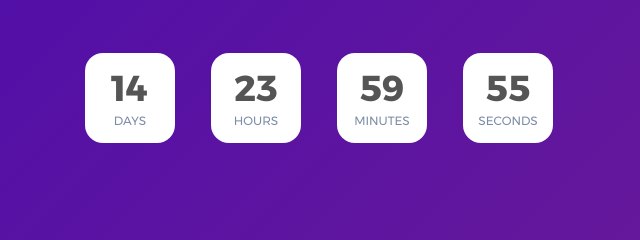
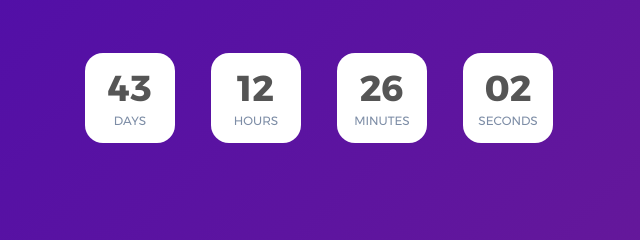
Before and after one commit to powerbull-games/coming-soon, a plain HTML site: page index.html in a window 1280 px wide. Shown: the part 1036-1276 px from the top of the page, 321-961 px from the left. Drawn offline with Linux system fonts and the light colour scheme; a web font is replaced by a local one.

Commit message:
Update index.html

```diff
--- a/index.html
+++ b/index.html
@@ -103,10 +103,10 @@
 		$('.cd100').countdown100({
 			// Set Endtime here
 			// Endtime must be > current time
-			endtimeYear: 202,
-			endtimeMonth: 0,
-			endtimeDate: 15,
-			endtimeHours: 0,
+			endtimeYear: 2021,
+			endtimeMonth: 9,
+			endtimeDate: 20,
+			endtimeHours: 12,
 			endtimeMinutes: 0,
 			endtimeSeconds: 0,
 			timeZone: ""
```
